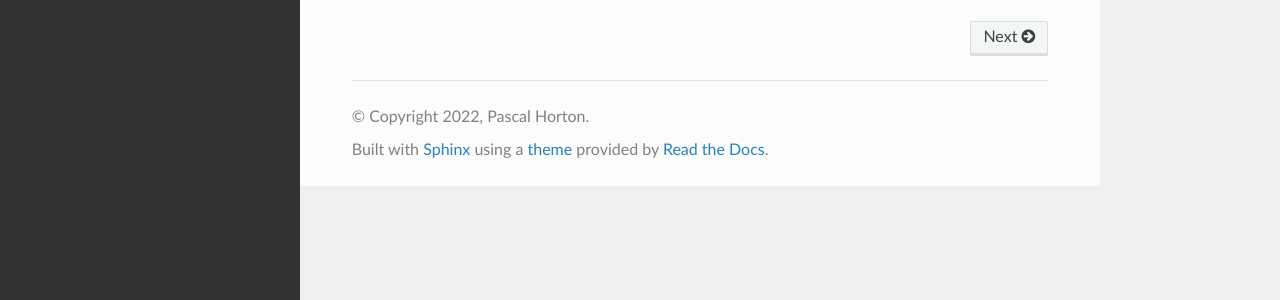
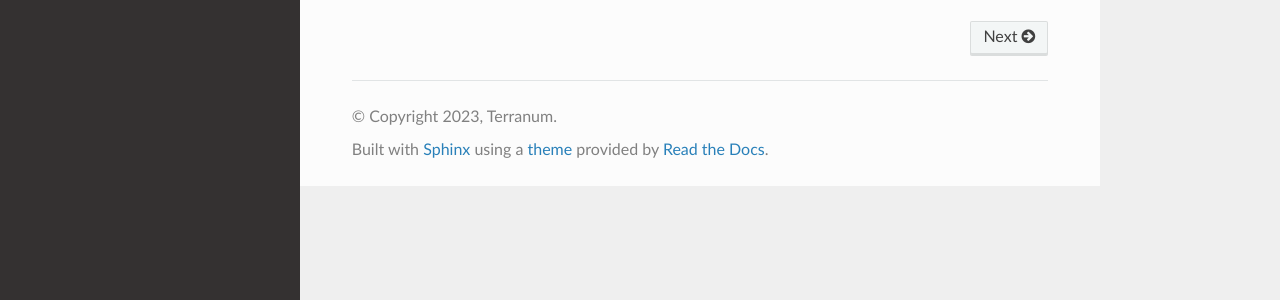
Before and after one commit to atmoswing/atmoswing-vigicrues, a Sphinx documentation site: the page built from docs/index.rst, in a window 1280 px wide. Shown: the part 463-763 px from the top of the page. Built offline with Sphinx 7.4.7 and the Read the Docs theme 2.0.0, drawn with Linux system fonts in a browser that asks for light colours.

Commit message:
Updating footer information.

```diff
--- a/docs/conf.py
+++ b/docs/conf.py
@@ -40,7 +40,7 @@ sys.path.insert(0, str(BASE_PATH / "src" / "atmoswing_vigicrues"))
 # https://www.sphinx-doc.org/en/master/usage/configuration.html#project-information
 
 project = 'AtmoSwing Vigicrues'
-copyright = '2022, Pascal Horton'
+copyright = '2023, Terranum'
 author = 'Pascal Horton'
 release = '0.1.0'
 
```
